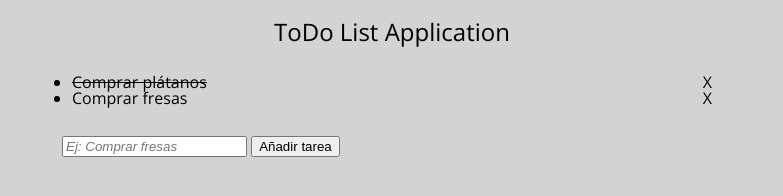
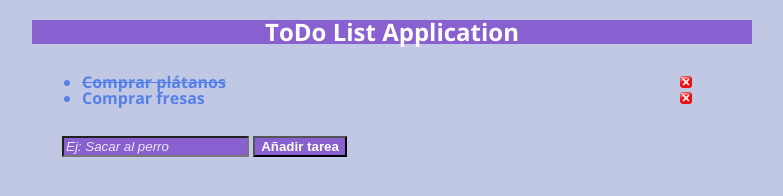
Before and after one commit to dgtornay/Curso-WebDesign, a plain HTML site: page ToDoList/index.html in a window 1280 px wide. Shown: the whole page, without its empty margins (248-1031 px from the left). Drawn offline with nearby package versions, Linux system fonts and the light colour scheme.

Commit message:
Added some colouring and empty string check.

```diff
--- a/ToDoList/index.html
+++ b/ToDoList/index.html
@@ -17,17 +17,17 @@
         <ul>
           <li class="list__item-container">
             <p class="list__item list__item-completed">Comprar plátanos</p>
-            <span>X</span>
+            <span></span>
           </li>
           <li class="list__item-container">
             <p class="list__item">Comprar fresas</p>
-            <span>X</span>
+            <span></span>
           </li>
         </ul>
       </div>
       <div class="form__container">
         <form id="todo__form">
-          <input type="text" placeholder="Ej: Comprar fresas">
+          <input type="text" placeholder="Ej: Sacar al perro">
           <input type="submit" value="Añadir tarea">
         </form>
       </div>
--- a/ToDoList/js/scripts.js
+++ b/ToDoList/js/scripts.js
@@ -2,7 +2,7 @@ function insertListItem(task) {
 
   const newItem = document.createElement('li');
   newItem.classList.add('list__item-container');
-  newItem.innerHTML = `<p class="list__item">${task}</p><span>X</span>`;
+  newItem.innerHTML = `<p class="list__item">${task}</p><span></span>`;
 
   const list = document.querySelector('ul');
   list.appendChild(newItem);
@@ -29,7 +29,9 @@ window.addEventListener('DOMContentLoaded', function() {
   const listItems = document.querySelectorAll('.list__item');
 
   form.addEventListener('submit', function (event) {
-    insertListItem(textInput.value);
+    if (textInput.value !== "") {
+      insertListItem(textInput.value);
+    }
     textInput.value = "";
     event.preventDefault();
   });
--- a/ToDoList/styles/styles.css
+++ b/ToDoList/styles/styles.css
@@ -8,7 +8,7 @@ html {
 }
 
 body {
-  background-color: lightgray;
+  background-color: #c1c8e4;
 }
 
 .container {
@@ -22,16 +22,21 @@ h1 {
   font-size: 24px;
   text-align: center;
   margin-top: 20px;
+  background-color: #8860d0;
+  color: white;
+  font-weight: bold;
 }
 
 .list__container > ul {
   list-style-type: disc;
-  margin: 30px 40px;
+  margin: 30px 50px;
+  font-weight: bold;
 }
 
 .list__container > ul > .list__item-container {
   display: list-item;
   position: relative;
+  color: #5680e9
 }
 
 .list__container > ul > .list__item-container > .list__item {
@@ -41,7 +46,12 @@ h1 {
 .list__container > ul > .list__item-container > span {
   cursor: pointer;
   position: absolute;
-  right: 0px;
+  width: 12px;
+  height: 12px;
+  right: 10px;
+  top: 2px;
+  background-image: url(../images/close.png);
+  background-repeat: round;
 }
 
 .list__container > ul > .list__item-container > .list__item-completed {
@@ -52,6 +62,14 @@ h1 {
   margin-left: 30px;
 }
 
+input {
+  font-weight: bold;
+  color: white;
+  background-color: #8860d0;
+}
+
 input::placeholder {
+  font-weight: lighter;
   font-style: italic;
+  color: #fdfffcd8;
 }
```
Also changed, not shown: ToDoList/images/close.png (added).
